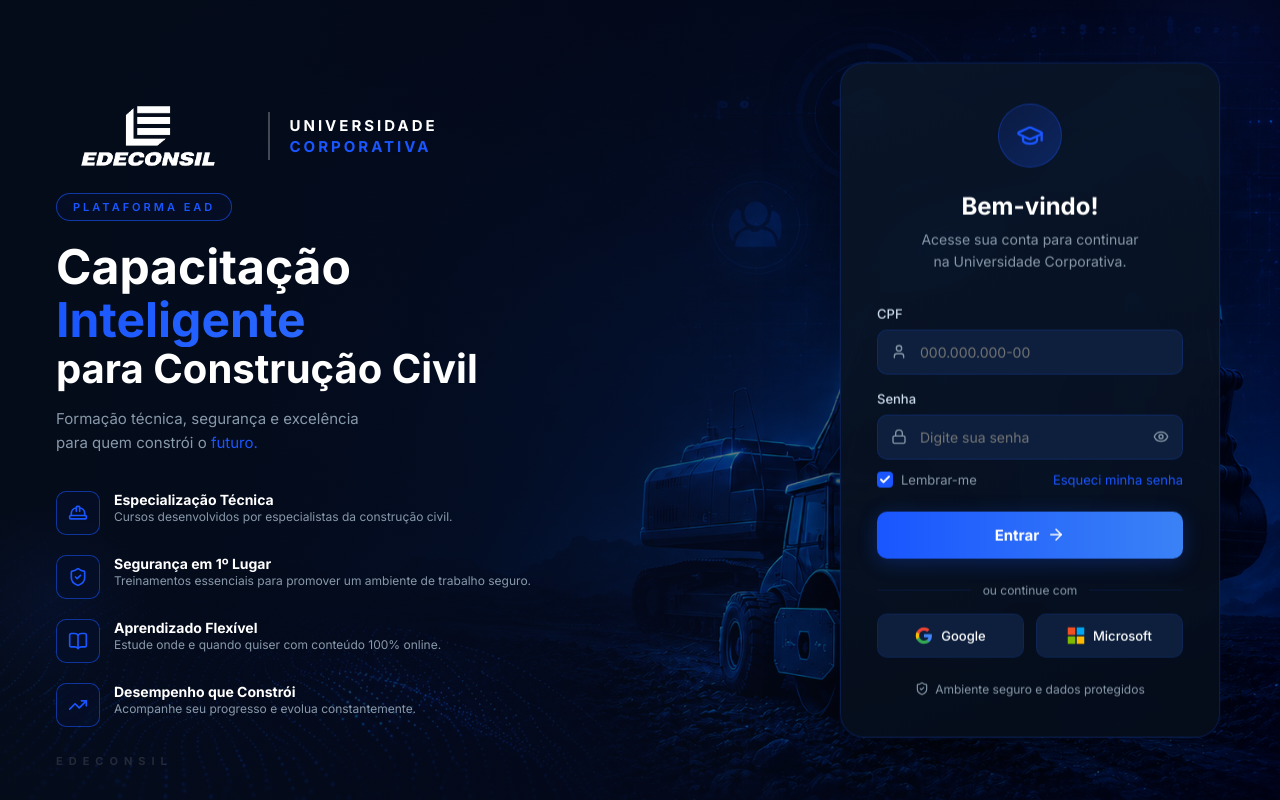
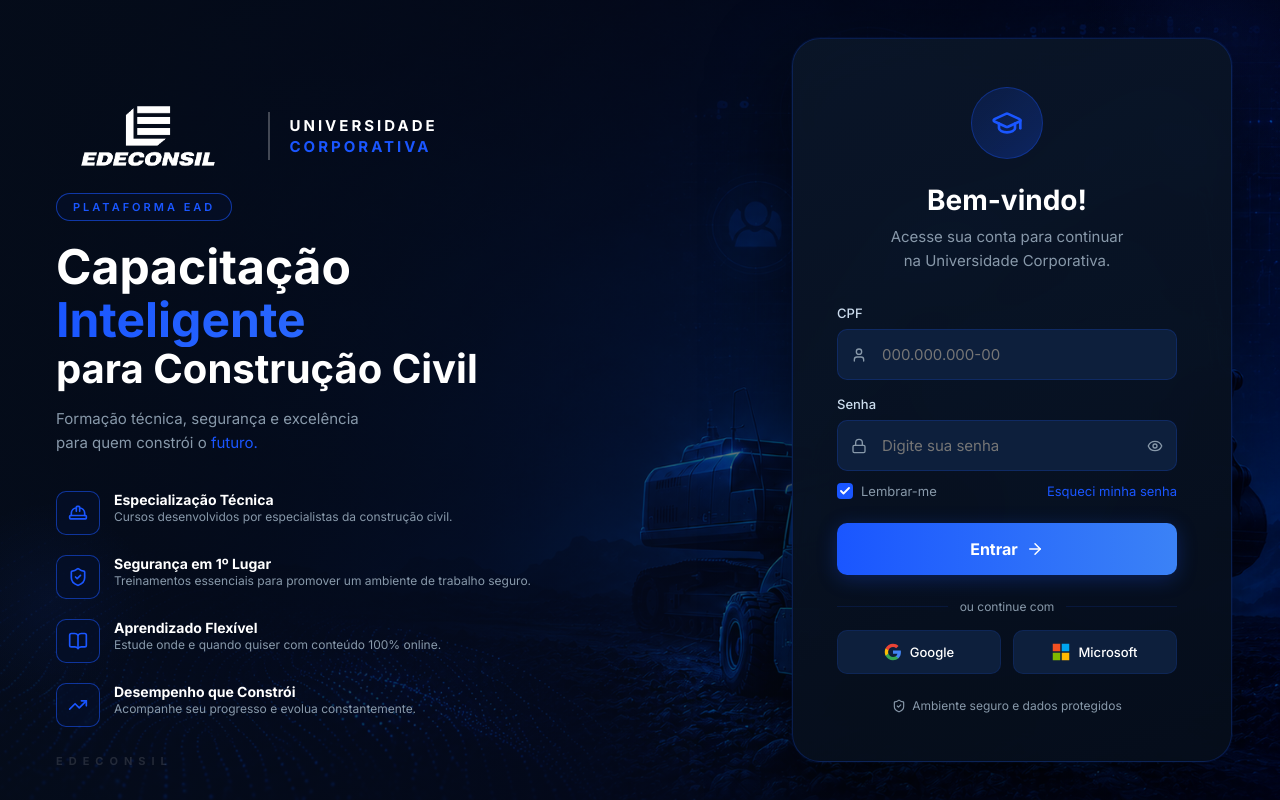
Before and after one commit to PabloHenrique97/treinamentos-edeconsil, a React (Vite) app: page / in a window 1280 px wide. Built offline with nearby package versions, Linux system fonts and the light colour scheme.

Commit message:
feat: card de login ampliado para melhor visibilidade

```diff
--- a/src/pages/Login.tsx
+++ b/src/pages/Login.tsx
@@ -263,42 +263,42 @@
       {/* PAINEL DIREITO */}
       <div style={{
         position: 'absolute',
-        right: '60px',
+        right: '48px',
         top: '50%',
         transform: 'translateY(-50%)',
-        width: '380px',
-        background: 'linear-gradient(160deg, rgba(10,22,40,0.92) 0%, rgba(5,13,26,0.96) 100%)',
-        backdropFilter: 'blur(20px)',
-        WebkitBackdropFilter: 'blur(20px)',
-        border: '1px solid rgba(26,86,255,0.20)',
-        borderRadius: '24px',
-        padding: '40px 36px',
-        boxShadow: '0 24px 64px rgba(0,0,0,0.6), 0 0 0 1px rgba(26,86,255,0.08)',
+        width: '440px',
+        background: 'linear-gradient(160deg, rgba(10,22,40,0.95) 0%, rgba(5,13,26,0.98) 100%)',
+        backdropFilter: 'blur(24px)',
+        WebkitBackdropFilter: 'blur(24px)',
+        border: '1px solid rgba(26,86,255,0.22)',
+        borderRadius: '28px',
+        padding: '48px 44px',
+        boxShadow: '0 32px 80px rgba(0,0,0,0.7), 0 0 0 1px rgba(26,86,255,0.10)',
         zIndex: 10,
       }}>
         <form onSubmit={handleSubmit} style={{ width: '100%', maxWidth: 340 }}>
 
           {/* Ícone topo */}
           <div style={{
-            width: 64, height: 64,
+            width: 72, height: 72,
             background: 'linear-gradient(135deg, #1a56ff22, #1a56ff44)',
             border: '1px solid #1a56ff55',
             borderRadius: '50%',
             display: 'flex', alignItems: 'center', justifyContent: 'center',
             margin: '0 auto 24px',
           }}>
-            <GraduationCap size={28} color="#1a56ff" />
+            <GraduationCap size={32} color="#1a56ff" />
           </div>
 
           {/* Título */}
           <h1 style={{
-            fontSize: 24, fontWeight: 700, color: '#fff',
+            fontSize: 28, fontWeight: 700, color: '#fff',
             textAlign: 'center', margin: '0 0 8px',
           }}>Bem-vindo!</h1>
 
           {/* Subtítulo */}
           <p style={{
-            fontSize: 14, color: '#8899aa', textAlign: 'center',
+            fontSize: 15, color: '#8899aa', textAlign: 'center',
             lineHeight: 1.6, margin: '0 0 32px',
           }}>
             Acesse sua conta para continuar<br />
@@ -329,10 +329,10 @@
                 required
                 style={{
                   width: '100%', boxSizing: 'border-box',
-                  padding: '13px 16px 13px 42px',
+                  padding: '15px 16px 15px 44px',
                   background: '#0d1f3c',
                   border: `1px solid ${focusCpf ? '#1a56ff' : '#1a56ff33'}`,
-                  borderRadius: 10, color: '#fff', fontSize: 14,
+                  borderRadius: 10, color: '#fff', fontSize: 15,
                   outline: 'none', transition: 'all 200ms',
                   boxShadow: focusCpf ? '0 0 0 3px #1a56ff22' : 'none',
                   fontFamily: "'Inter', sans-serif",
@@ -363,10 +363,10 @@
                 required
                 style={{
                   width: '100%', boxSizing: 'border-box',
-                  padding: '13px 44px 13px 42px',
+                  padding: '15px 44px 15px 44px',
                   background: '#0d1f3c',
                   border: `1px solid ${focusSenha ? '#1a56ff' : '#1a56ff33'}`,
-                  borderRadius: 10, color: '#fff', fontSize: 14,
+                  borderRadius: 10, color: '#fff', fontSize: 15,
                   outline: 'none', transition: 'all 200ms',
                   boxShadow: focusSenha ? '0 0 0 3px #1a56ff22' : 'none',
                   fontFamily: "'Inter', sans-serif",
@@ -438,9 +438,9 @@
             className="login-btn"
             style={{
               marginTop: 24,
-              width: '100%', padding: '14px',
+              width: '100%', padding: '16px',
               background: 'linear-gradient(90deg, #1a56ff, #3b82f6)',
-              color: '#fff', fontSize: 15, fontWeight: 700,
+              color: '#fff', fontSize: 16, fontWeight: 700,
               border: 'none', borderRadius: 10, cursor: loading ? 'not-allowed' : 'pointer',
               display: 'flex', alignItems: 'center', justifyContent: 'center', gap: 8,
               boxShadow: '0 4px 20px #1a56ff44',
```
